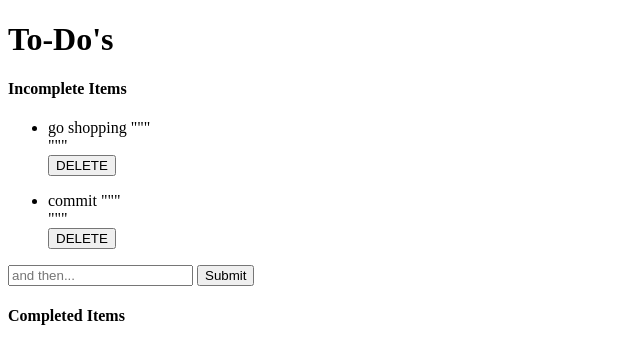
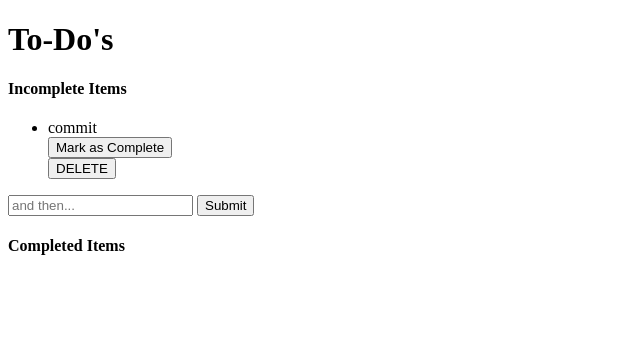
Before and after one commit to adotchery/Project1, a Flask app: page / in a window 1280 px wide. Shown: the top 364 px of the page, without its empty margins (0-640 px from the left). Run offline with Flask 2, Linux system fonts and the light colour scheme; data comes from the database, SQL or seed files in the repository.

Commit message:
almost done

```diff
--- a/app/Templates/different.html
+++ b/app/Templates/different.html
@@ -9,9 +9,9 @@ To-Do's
 {% for todo in todos %}
 <ul>
     <li>
-      {{ todo.text }} """<form action="{{url_for('complete', id = todo.id)}}"
-      method="post">
-      </form>"""
+      {{ todo.text }} <form action="{{url_for('complete', id = todo.id)}}"
+      method="post"><button>Mark as Complete</button>
+      </form>
       <form action="{{url_for('delete', todo_id = todo.id)}}" method="post">
         <button>DELETE</button>
         </form>
@@ -32,6 +32,6 @@ To-Do's
   <li>
     {{ todo.text }}
     </li>
-  {% endfor %}
   </ul>
+{% endfor %}
 {% endblock %}
--- a/app/app.py
+++ b/app/app.py
@@ -16,8 +16,15 @@ class Todo(db.Model):
 
 @app.route('/')
 def index():
-    todos = Todo.query.all()
+    todos = Todo.query.filter_by(complete=False).all()
+
     return render_template('different.html', todos=todos)
+
+@app.route('/')
+def finished():
+    complete = Todo.query.filter_by(complete=True).all()
+
+    return redirect(url_for('index'), complete=complete)
 
 @app.route('/plus', methods=['POST'])
 def add():
```
Also changed, not shown: 1 other file.
